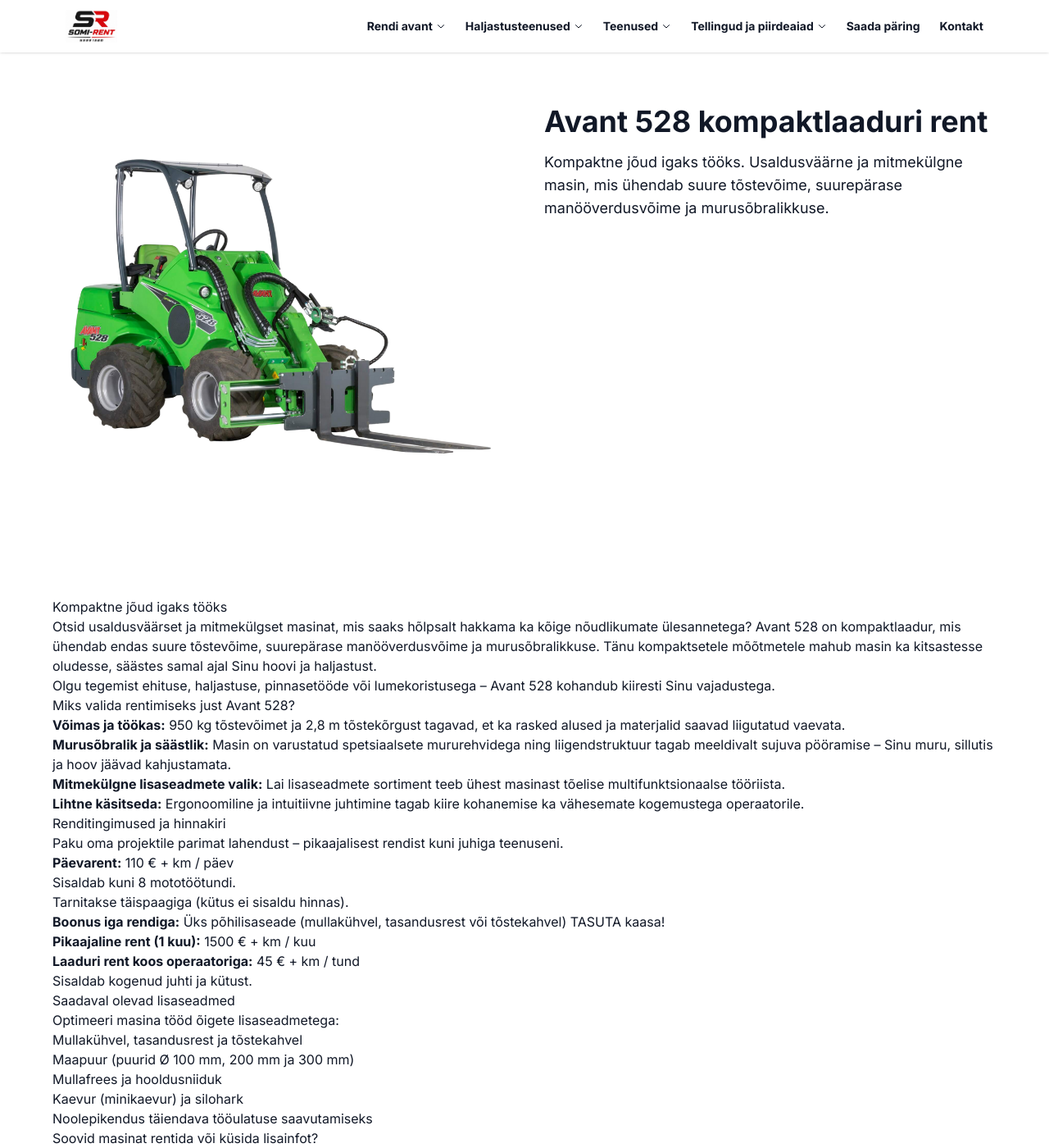
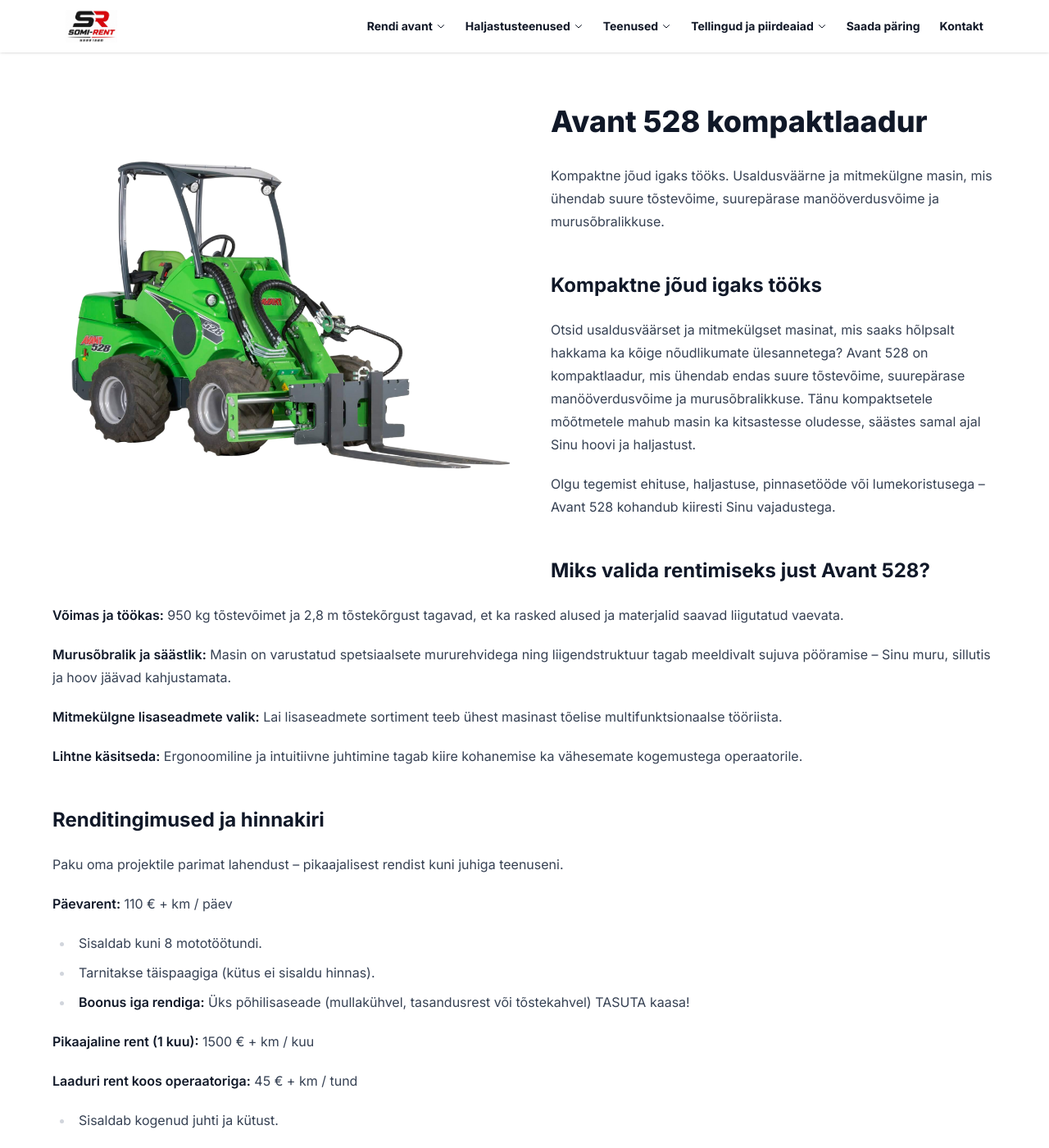
Before and after one commit to SoMi-Rent-OU/rendiportaal-homepage, a Jekyll site: the page built from _pages/products/avant-laadur-528.md, in a window 1280 px wide and 1400 px high. Shown: the whole window at 82% size. Built offline with Jekyll 4.4.1, drawn with Linux system fonts in a browser that asks for light colours.

Commit message:
make product image flow more naturally

```diff
--- a/_includes/navbar.html
+++ b/_includes/navbar.html
@@ -12,12 +12,12 @@
 
     <ul class="hidden md:flex items-center gap-6 text-sm font-bold" id="nav-menu">
       <li class="relative group">
-        <a href="/products/avant-laadur-530/" class="inline-flex items-center gap-1 hover:text-red-700 transition">
+        <a href="/products/avant-laadur-528/" class="inline-flex items-center gap-1 hover:text-red-700 transition">
           Rendi avant
           <svg class="w-3 h-3" fill="none" stroke="currentColor" stroke-width="2" viewBox="0 0 24 24"><path stroke-linecap="round" stroke-linejoin="round" d="M19 9l-7 7-7-7"/></svg>
         </a>
         <ul class="invisible group-hover:visible opacity-0 group-hover:opacity-100 absolute top-full left-0 bg-white shadow-lg rounded-lg pt-2 pb-2 min-w-48 transition before:content-[''] before:absolute before:left-0 before:right-0 before:-top-2 before:h-2">
-          <li><a href="/products/avant-laadur-530/" class="block px-4 py-2 hover:bg-gray-50 hover:text-red-700">Avant 530</a></li>
+          <li><a href="/products/avant-laadur-528/" class="block px-4 py-2 hover:bg-gray-50 hover:text-red-700">Avant 528</a></li>
         </ul>
       </li>
       <li class="relative group">
@@ -64,7 +64,7 @@
           <svg class="w-3 h-3 transition-transform" fill="none" stroke="currentColor" stroke-width="2" viewBox="0 0 24 24"><path stroke-linecap="round" stroke-linejoin="round" d="M19 9l-7 7-7-7"/></svg>
         </button>
         <ul id="mobile-avant" class="hidden pl-4 space-y-1">
-          <li><a href="/products/avant-laadur-530/" class="block py-1 hover:text-red-700">Avant 530</a></li>
+          <li><a href="/products/avant-laadur-528/" class="block py-1 hover:text-red-700">Avant 528</a></li>
         </ul>
       </li>
       <li class="border-t pt-2">
--- a/_layouts/product.html
+++ b/_layouts/product.html
@@ -3,22 +3,12 @@
 ---
 <section class="py-16 px-4">
   <div class="max-w-6xl mx-auto">
-    <div class="grid md:grid-cols-2 gap-12 mb-12">
+    <div class="prose max-w-none mb-16">
       {% if page.image %}
-        <div>
-          <img src="{{ page.image }}" alt="{{ page.title }}" class="rounded-xl w-full object-cover">
-        </div>
+        <img src="{{ page.image }}" alt="{{ page.title }}" class="float-left w-1/2 mr-8 mb-4 rounded-xl object-cover">
       {% endif %}
-      <div>
-        <h1 class="text-4xl font-bold mb-4">{{ page.title }}</h1>
-        {% if page.description %}
-          <p class="text-lg">{{ page.description }}</p>
-        {% endif %}
-      </div>
-    </div>
-
-    <div class="prose max-w-none mb-16">
       {{ content }}
+      <div class="clear-both"></div>
     </div>
 
     {% if page.specifications %}
--- a/_pages/products/avant-laadur-530.md
+++ b/_pages/products/avant-laadur-528.md
@@ -59,6 +59,10 @@
     value: 72 Nm @2200 rpm
 ---
 
+# Avant 528 kompaktlaadur
+
+Kompaktne jõud igaks tööks. Usaldusväärne ja mitmekülgne masin, mis ühendab suure tõstevõime, suurepärase manööverdusvõime ja murusõbralikkuse.
+
 ## Kompaktne jõud igaks tööks
 
 Otsid usaldusväärset ja mitmekülgset masinat, mis saaks hõlpsalt hakkama ka kõige nõudlikumate ülesannetega? Avant 528 on kompaktlaadur, mis ühendab endas suure tõstevõime, suurepärase manööverdusvõime ja murusõbralikkuse. Tänu kompaktsetele mõõtmetele mahub masin ka kitsastesse oludesse, säästes samal ajal Sinu hoovi ja haljastust.
--- a/tailwind.config.js
+++ b/tailwind.config.js
@@ -17,4 +17,7 @@
       center: true,
     },
   },
+  plugins: [
+    require('@tailwindcss/typography'),
+  ],
 }
```
Also changed, not shown: package.json (added, +23 -0 lines), css/tailwind.min.css, 1 other file.
